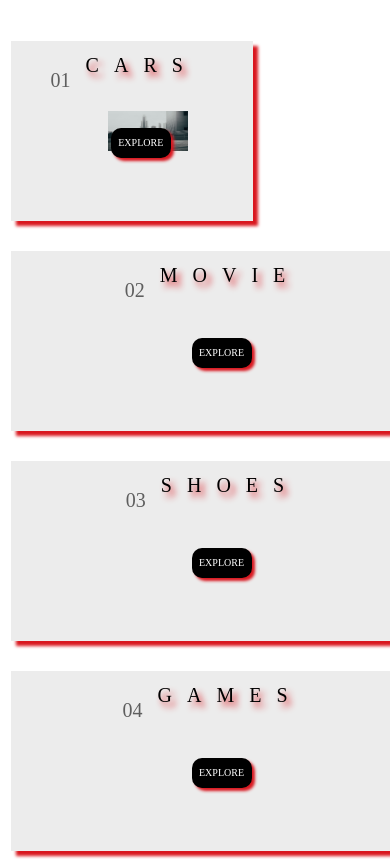
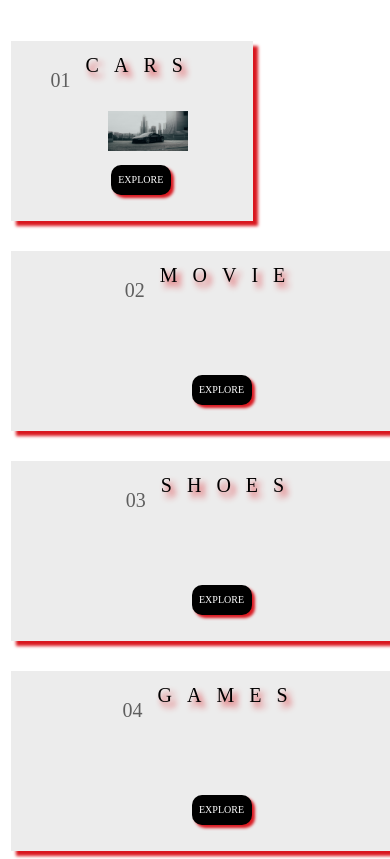
Before and after one commit to NathanDavids/PortfolioProject, a React (Vite) app: page / in a window 390 px wide. Shown: the part 8420-9279 px from the top of the page. Built offline with nearby package versions, Linux system fonts and the light colour scheme; a web font is replaced by a local one.

Commit message:
Adjusted the relevant styling

```diff
--- a/src/components/education & experience/educationandexperience.css
+++ b/src/components/education & experience/educationandexperience.css
@@ -74,10 +74,10 @@
 
 
 @media screen and (min-width:1024px) and (max-width:1600px){
-    #educationandexperience{
-      height: 1050px;
+    #education{
+      height: 1200px;
     }
     #educationandexperienceContainer{
-      height: 1200px;
+      height: 1000px;
     }
 }
--- a/src/components/home/home.css
+++ b/src/components/home/home.css
@@ -395,3 +395,9 @@
     left: 1000px;
     }
 }
+
+@media screen and (min-width:1024px){
+    #btnContainer{
+        left: 1150px;
+    }
+}
--- a/src/components/projects/projects.css
+++ b/src/components/projects/projects.css
@@ -36,6 +36,11 @@
 #number.light{
   color: rgba(0, 0, 0, 0.6);
 }
+
+#linkBtn.light{
+  top: 150px;
+}
+
 /* Main CSS */
 
 #projects{
--- a/src/components/projects/projects.jsx
+++ b/src/components/projects/projects.jsx
@@ -69,7 +69,9 @@ function projects({ isDarkMode }) {
               <div className={`flex justify-center left-8 top-8 -translate-y-36 p-10 md:p-10 w-[800px] transition-[transform,opacity] ${
               activeItem === index ? 'md:translate-x-0 md:opacity-100' : 'md:translate-x-4 md:opacity-0'
               }`}>
-                <a href={Lists.link} target="_blank"><button id='linkBtn' className='text-lg uppercase text-[#FFFFFF] md:text-4xl'>Explore</button></a>
+                <a href={Lists.link} target="_blank"><button id='linkBtn' className={`text-lg uppercase text-[#FFFFFF] md:text-4xl ${
+    isDarkMode ? 'dark' : 'light'
+  }`}>Explore</button></a>
               </div>
               </div>
             </li>
```
